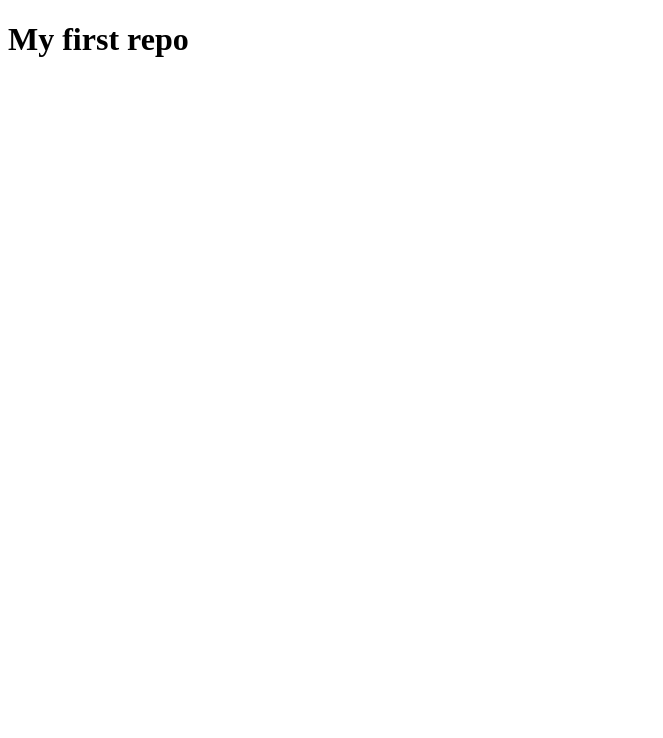
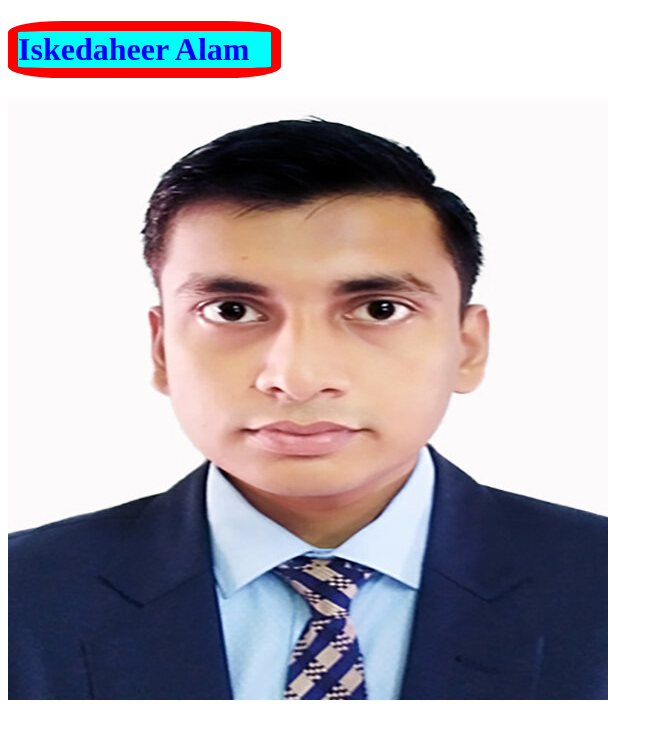
Before and after one commit to Iskedaheer/My-Repo, a plain HTML site: page index.html in a window 1280 px wide. Shown: the whole page, without its empty margins (0-663 px from the left). Drawn offline with Linux system fonts and the light colour scheme.

Commit message:
css edited

```diff
--- a/Style.css
+++ b/Style.css
@@ -1,4 +1,7 @@
 h1{
     color: blue;
     background-color: rgb(0, 255, 251);
+    border: 10px solid red ;
+    border-radius: 20%;
+    width: 20%;
 }
--- a/index.html
+++ b/index.html
@@ -4,9 +4,12 @@
     <meta charset="UTF-8">
     <meta http-equiv="X-UA-Compatible" content="IE=edge">
     <meta name="viewport" content="width=device-width, initial-scale=1.0">
-    <title>My-Repo</title>
+    <title>Iskedaheer</title>
+    <link rel="stylesheet" href="Style.css">
+    <link rel="shortcut icon" href="img/egol logo.png" type="image/x-icon">
 </head>
 <body>
-    <h1>My first repo</h1>
+    <h1>Iskedaheer Alam</h1>
+    <img src="img/rsz_12sazan_vai_coat_final_2_white.jpg" alt="">
 </body>
 </html>
```
Also changed, not shown: img/Blogs logo.png (added), img/egol logo.png (added), img/rsz_12sazan_vai_coat_final_2_white.jpg (added).
